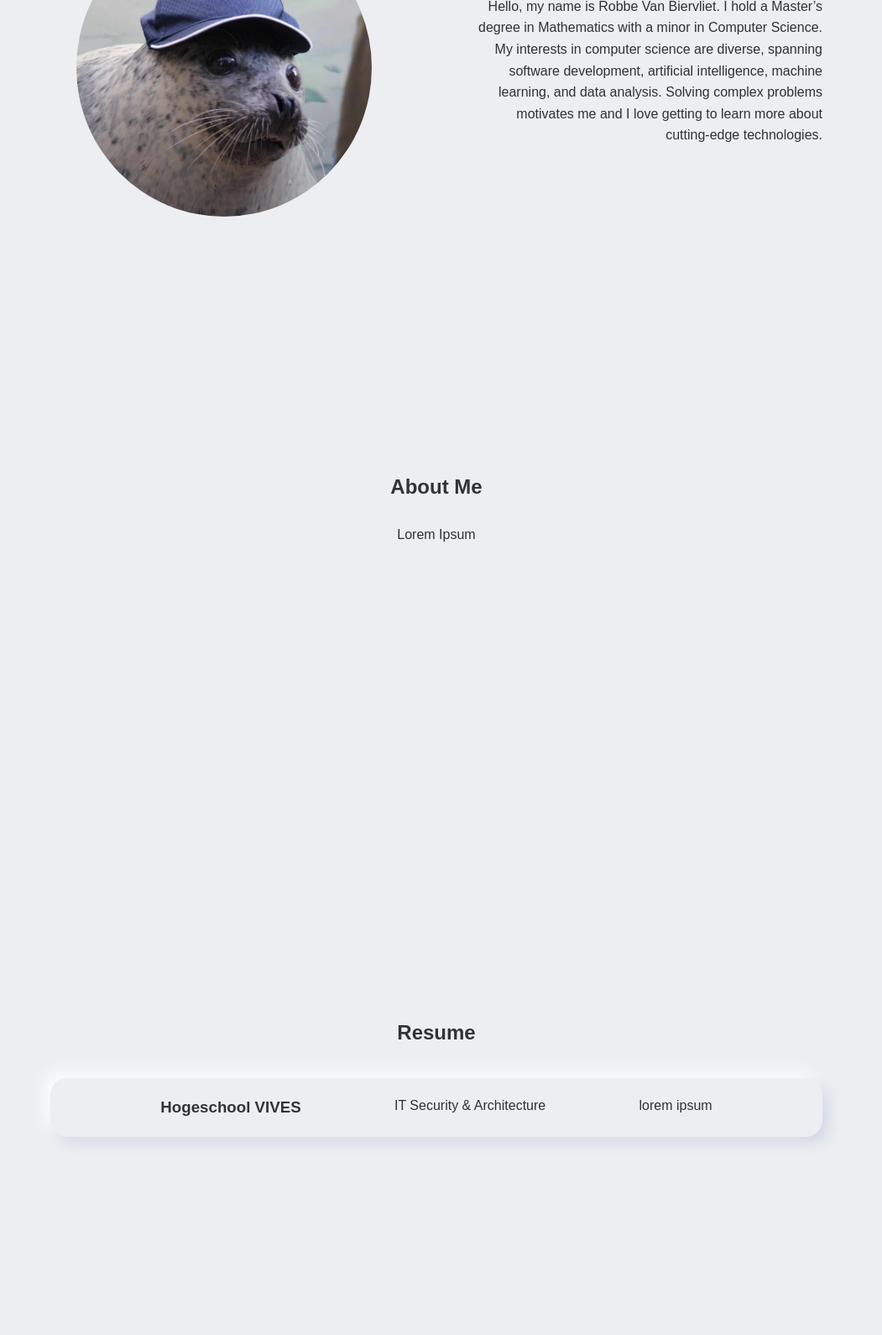
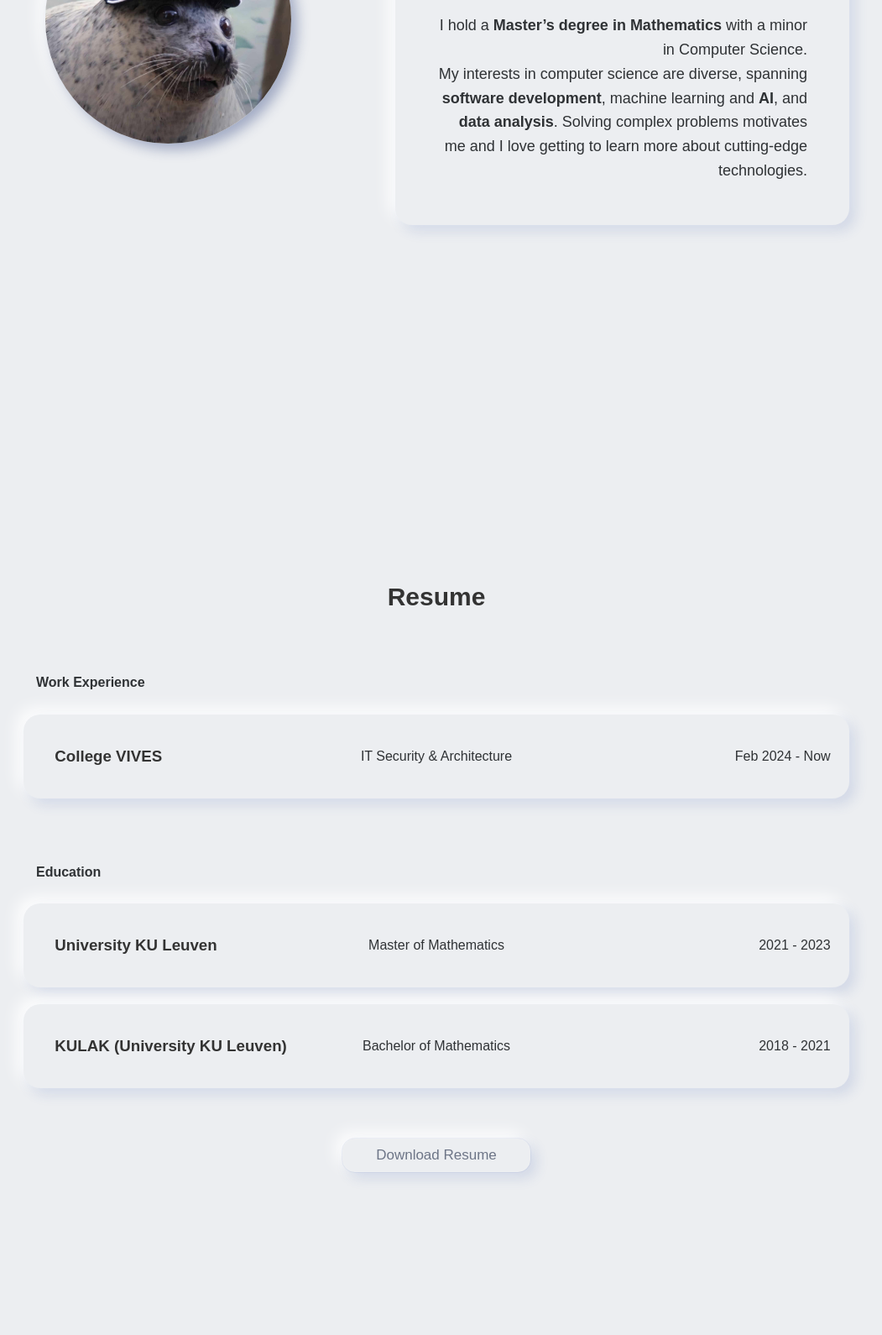
Before and after one commit to Soicrobbe/portfolio, a plain HTML site: page index.html in a window 1280 px wide. Shown: the part 373-1963 px from the top of the page at 84% size, without its empty margins (120-1171 px from the left). Drawn offline with nearby package versions, Linux system fonts and the light colour scheme.

Commit message:
Refined the home page, added resume panels

```diff
--- a/index.html
+++ b/index.html
@@ -17,7 +17,7 @@
             <nav id="desktop-nav">
                 <ul>
                     <li><a class="button header active" href="#home">Home</a></li>
-                    <li><a class="button header" href="#about">About</a></li>
+                    <!-- <li><a class="button header" href="#about">About</a></li> -->
                     <li><a class="button header" href="#resume">Resume</a></li>
                     <li><a class="button header" href="#projects">Projects</a></li>
                     <li><a class="button header" href="#skills">Skills</a></li>
@@ -29,7 +29,7 @@
                 </div>
                 <div class="menu-links">
                     <li><a href="#home" onclick="toggleBurger()">Home</a></li>
-                    <li><a href="#about" onclick="toggleBurger()">About</a></li>
+                    <!-- <li><a href="#about" onclick="toggleBurger()">About</a></li> -->
                     <li><a href="#resume" onclick="toggleBurger()">Resume</a></li>
                     <li><a href="#projects" onclick="toggleBurger()">Projects</a></li>
                     <li><a href="#skills" onclick="toggleBurger()">Skills</a></li>
@@ -39,37 +39,67 @@
 
         <!-- Home Section -->
         <section id="home">
-            <h1>Welcome to My Portfolio</h1>
+            <!-- <h1>Robbe Van Biervliet</h1> -->
             <div id="intro-container">
                 <div id="intro-left">
                     <img id="robbeimg" src="robbe.jpg" alt="Robbe">
                 </div>
                 <div id="intro-right">
-                    <p>Hello, my name is Robbe Van Biervliet. I hold a Master’s degree in Mathematics with a minor in Computer Science. My interests in computer science are diverse, spanning software development, artificial intelligence, machine learning, and data analysis. Solving complex problems motivates me and I love getting to learn more about cutting-edge technologies.</p>
+                    <h1>Robbe Van Biervliet</h1>
+                    <p>I hold a <b>Master’s degree in Mathematics</b> with a minor in Computer Science.<br>My interests in computer science are diverse, spanning <b>software development</b>, machine learning and <b>AI</b>, and <b>data analysis</b>. Solving complex problems motivates me and I love getting to learn more about cutting-edge technologies.</p>
                 </div>
             </div>
         </section>
 
         <!-- About Section -->
-        <section id="about">
+        <!-- <section id="about">
             <h2>About Me</h2>
             <p>Lorem Ipsum</p>
-        </section>
+        </section> -->
 
         <section id="resume">
             <h2>Resume</h2>
             <div id="resume-container">
+                <h4>Work Experience</h4>
                 <div class="resume-entry">
                     <div class="company">
-                        <h3>Hogeschool VIVES</h3>
+                        <h3>College VIVES</h3>
                     </div>
                     <div class="role">
                         IT Security & Architecture
                     </div>
                     <div class="job-info">
-                        lorem ipsum
+                         Feb 2024 - Now
                     </div>
                 </div>
+            </div>
+            <div id="resume-container">
+                <h4>Education</h4>
+                <div class="resume-entry">
+                    <div class="company">
+                        <h3>University KU Leuven</h3>
+                    </div>
+                    <div class="role">
+                        Master of Mathematics
+                    </div>
+                    <div class="job-info">
+                         2021 - 2023
+                    </div>
+                </div>
+                <div class="resume-entry">
+                    <div class="company">
+                        <h3>KULAK (University KU Leuven)</h3>
+                    </div>
+                    <div class="role">
+                        Bachelor of Mathematics
+                    </div>
+                    <div class="job-info">
+                         2018 - 2021
+                    </div>
+                </div>
+            </div>
+            <div id="resume-download">
+                <button class="button">Download Resume</button>
             </div>
         </section>
 
@@ -93,6 +123,9 @@
                     <h3>Project 3</h3>
                     <p>Details about project 3.</p>
                 </div>
+            </div>
+            <div id="projects-foot">
+                More coming soon...
             </div>
         </section>
 
--- a/style.css
+++ b/style.css
@@ -16,13 +16,21 @@
 }
 
 h1 {
-  margin-top: 60px;
-  margin-bottom: 60px;
-  font-size: 60px;
+  margin-bottom: 20px;
+  font-size: 50px;
 }
 
 h2 {
-  margin: 25px;
+  margin: 50px 25px 50px 25px;
+  font-size: 30px;
+}
+
+h3 {
+    margin: 15px;
+}
+
+h4 {
+    margin: 15px;
 }
 
 html {
@@ -53,10 +61,13 @@ section {
   margin-left: auto;
   margin-top: auto;
   margin-bottom: 150px;
-  max-width: 75%;
+  max-width: 80%;
   text-align: center;
   min-height: 500px;
+  /* height: 100vh; */
 }
+
+#home { height: 100vh;}
 
 header {
   background-color: #eceef1;
@@ -212,24 +223,37 @@ footer ul li a:hover {
 #intro-container {
   display: flex;
   flex-direction: row;
+  /* justify-content: center; */
   align-items: center;
+  /* vertical-align: middle; */
   gap: 10%;
+  /* margin-top: 100px; */
+  height: 100%;
+  width:100%;
 }
 
 #intro-left {
   flex: 1;
+  max-width: 35%;
 }
 
 #intro-right {
-  flex: 1;
-  float: right;
-  text-align: right;
+    flex: 1;
+    float: right;
+    text-align: right;
+    background-color: var(--bg-color);
+    padding: 50px;
+    font-size: 18px;
+    border-radius: 20px;
+    max-width: 55%;
+    box-shadow: 7px 7px 15px rgba(55, 84, 170, 0.15), -7px -7px 20px rgb(255, 255, 255), 0px 0px 4px rgba(255, 255, 255, 0.2) !important;
 }
 
 #robbeimg {
   border-radius: 50%;
   max-width: 85%;
   height: auto;
+  box-shadow: 7px 7px 15px rgba(39, 60, 122, 0.39), -7px -7px 20px rgb(255, 255, 255), 0px 0px 4px rgba(255, 255, 255, 0.2) !important;
 }
 
 #project-container {
@@ -245,10 +269,20 @@ footer ul li a:hover {
   width: 100;
 }
 
+#projects-foot {
+    display: flex;
+    justify-content: center;
+    margin: 50px auto auto auto;
+    width: 20%;
+    padding: 20px;
+    border-radius: 20px;
+    box-shadow: 7px 7px 15px rgba(55, 84, 170, 0.15), -7px -7px 20px rgb(255, 255, 255), 0px 0px 4px rgba(255, 255, 255, 0.2) !important;
+}
+
 .project {
   flex: 1;
   background-color: var(--bg-color);
-  padding: 20px;
+  padding: 0px 25px 25px 25px;
   width: 100%;
   margin-top: 10px;
   margin-bottom: 0px;
@@ -267,6 +301,8 @@ footer ul li a:hover {
   width: 100%;
   flex-wrap: wrap;
   flex-direction: row;
+  margin-top: 10px;
+  margin-bottom: 50px;
 }
 
 .resume-entry {
@@ -274,14 +310,29 @@ footer ul li a:hover {
   padding: 20px;
   width: 100%;
   margin-top: 10px;
-  margin-bottom: 0px;
+  margin-bottom: 10px;
   margin-left: auto;
   margin-right: auto;
   border-radius: 20px;
   display: flex;
   flex-direction: row;
   justify-content: space-evenly;
+  align-items: center;
   box-shadow: 7px 7px 15px rgba(55, 84, 170, 0.15), -7px -7px 20px rgb(255, 255, 255), 0px 0px 4px rgba(255, 255, 255, 0.2) !important;
+}
+
+.resume-entry .company {
+    text-align:left;
+    width:33%;
+}
+
+.resume-entry .role {
+    width: 33%;
+}
+
+.resume-entry .job-info {
+    text-align: right;
+    width: 33%;
 }
 
 .button {
```
